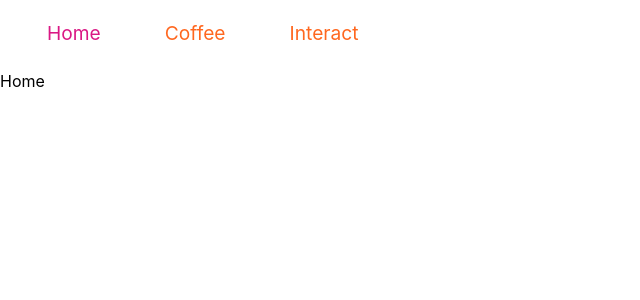
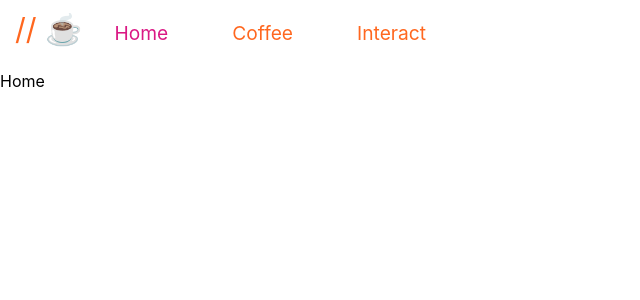
Before and after one commit to jcollinc/Study-Room, a React (Create React App) app in the folder our-project/: page / in a window 1280 px wide. Shown: the top 300 px of the page, without its empty margins (0-640 px from the left). Built offline with nearby package versions, Linux system fonts and the light colour scheme.

Commit message:
Added NavBar logo

```diff
--- a/our-project/src/components/NavBar.js
+++ b/our-project/src/components/NavBar.js
@@ -6,6 +6,7 @@ import { NavLink } from 'react-router-dom'
 function NavBar() {
   return (
     <nav>
+      <span className="logo">{"// ☕"}</span>
       <NavLink exact to="/">Home</NavLink>
       <NavLink to="/coffee">Coffee</NavLink>
       <NavLink to="/interact">Interact</NavLink>
--- a/our-project/src/index.css
+++ b/our-project/src/index.css
@@ -14,11 +14,19 @@ code {
     monospace;
 }
 
+.logo {
+  font-size: 30px;
+  color: #FF671F
+}
+
 nav {
   background-color: white;
   /* position: fixed; */
   padding: 5px 0px 10px 15px;
 }
+
+
+
 
 nav a {
   display: inline-block;
```
